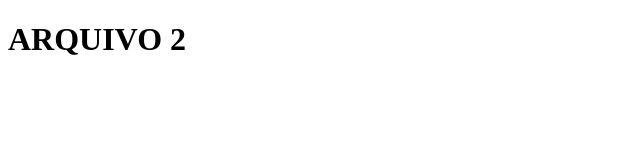
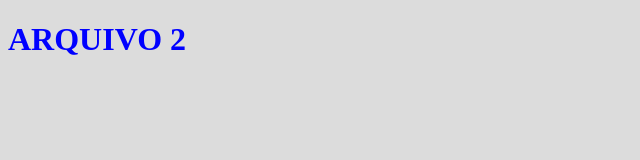
Before and after one commit to larinic/cursosenac, a plain HTML site: page 1610/teste/arquivo2.html in a window 1280 px wide. Shown: the whole page, without its empty margins (0-640 px from the left). Drawn offline with Linux system fonts and the light colour scheme.

Commit message:
teste...

```diff
--- a/1610/teste/arquivo2.html
+++ b/1610/teste/arquivo2.html
@@ -8,6 +8,6 @@
     <link rel="stylesheet" href="estilo.css" type="text/css">
 </head>
 <body>
-    <h1>ARQUIVO 2</h1>
+    <h1 class="verm">ARQUIVO 2</h1>
 </body>
 </html>
--- a/1610/teste/estilo.css
+++ b/1610/teste/estilo.css
@@ -0,0 +1,6 @@
+body{
+    background-color: gainsboro;
+}
+.verm{
+    color: blue;
+}
```
Also changed, not shown: 1610/teste/arquivo3.html (+1 -1 lines).
